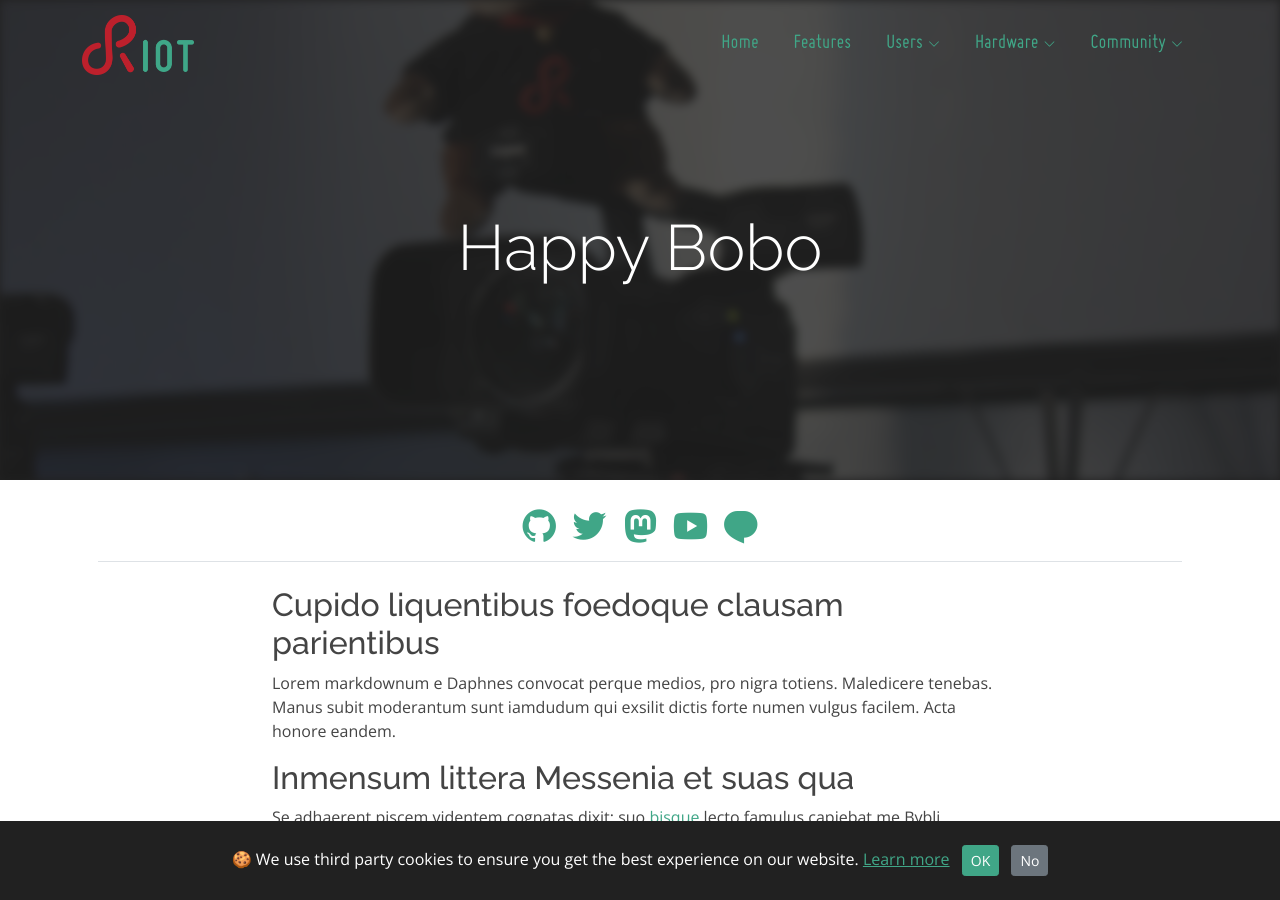
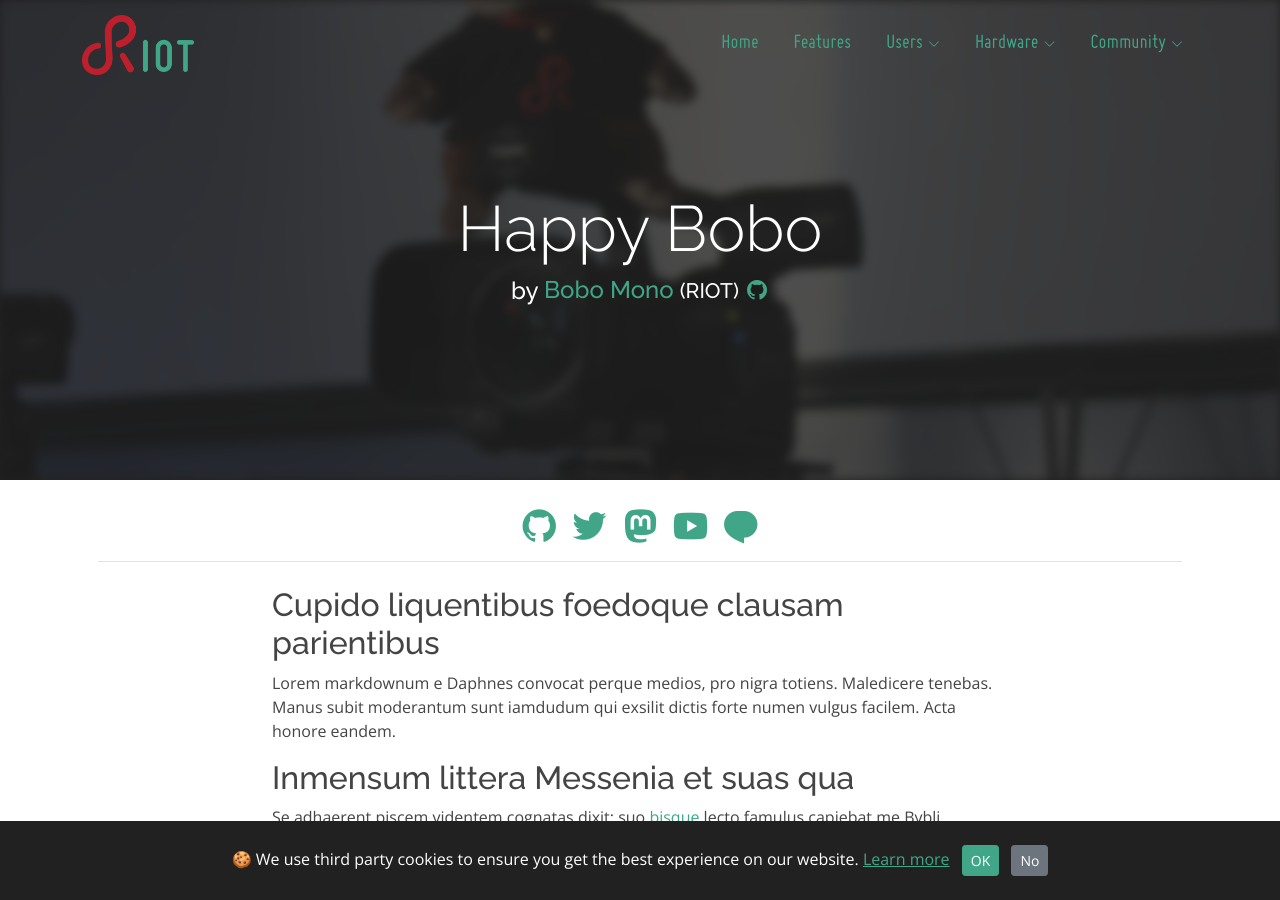
Before and after one commit to RIOT-OS/riot-os.org, a Jekyll site: the page built from _posts/2020-12-31-test.md, in a window 1280 px wide and 900 px high. Built offline with Jekyll 4.4.1, drawn with Linux system fonts in a browser that asks for light colours; some web fonts are replaced.

Commit message:
blog: display authors

```diff
--- a/_layouts/blog.html
+++ b/_layouts/blog.html
@@ -12,6 +12,50 @@ layout: base
       <div class="row pt-4 d-flex align-items-center text-center h-100">
         <div class="col-12 text-white">
           <h1 class="display-3 w-100"> {{ page.title }} </h1>
+          <h4>
+            {% for author in page.authors %}
+              {% if forloop.first %} by {% endif %}
+              {% if author.email %}<a href="mailto:{{ author.email }}">{% endif %}
+              {{ author.name | default: "Anonymous"}}
+              {% if author.email %}</a>{% endif %}
+              {% if author.affiliation %}<small>({{ author.affiliation }})</small>{% endif %}
+
+              <!-- Start Social badges -->
+              {% if author.web %}
+                <a href="{{ author.web }}" target="_blank"><i class="ri-links-fill align-text-bottom"></i></a>
+              {% endif %}
+              {% if author.githubid %}
+                <a href="https://github.com/{{ author.githubid }}" target="_blank"><i class="ri-github-fill align-text-bottom"></i></a>
+              {% endif %}
+
+              {% if author.twitterid %}
+                <a href="https://twitter.com/{{ author.twitterid }}" target="_blank"><i class="ri-twitter-fill align-text-bottom"></i></a>
+              {% endif %}
+
+              {% if author.stackoverflowid %}
+                <a href="https://stackoverflow.com/u/{ author.stackoverflowid }}" target="_blank"><i class="ri-stack-overflow-fill align-text-bottom"></i></a>
+              {% endif %}
+
+              {% if author.redditid %}
+                <a href="https://reddit.com/user/{{ author.redditid }}" target="_blank"><i class="ri-reddit-fill align-text-bottom"></i></a>
+              {% endif %}
+
+              {% if author.linkedinid %}
+                <a href="https://linkedin.com/in/{ author.linkedinid }}" target="_blank"><i class="ri-linkedin-box-fill align-text-bottom"></i></a>
+              {% endif %}
+
+              {% if author.mastodonurl %}
+                <a href="{{ author.mastodonurl }}" target="_blank"><i class="ri-mastodon-fill align-text-bottom"></i></a>
+              {% endif %}
+
+              {% if author.facebookid %}
+                <a href="https://facebook.com/{{ author.facebookid }}" target="_blank"><i class="ri-facebook-fill align-text-bottom"></i></a>
+              {% endif %}
+              <!-- End Social badges -->
+
+              {% unless forloop.last %} , {% endunless %}
+            {% endfor %}
+          </h4>
         </div>
       </div>
     </div>
--- a/_posts/2020-12-31-test.md
+++ b/_posts/2020-12-31-test.md
@@ -4,6 +4,11 @@ title:  "Happy Bobo"
 description: "Lorem markdownum e Daphnes convocat perque medios, pro nigra totiens. Maledicere tenebas. Manus subit moderantum sunt iamdudum qui exsilit dictis forte numen vulgus facilem. Acta honore eandem"
 image: bobo.jpg
 date: 20/10/2020
+authors:
+    - name: "Bobo Mono"
+      email: "bobo@riot-os.org"
+      githubid: "riot-ci"
+      affiliation: "RIOT"
 ---
 
 ## Cupido liquentibus foedoque clausam parientibus
```
